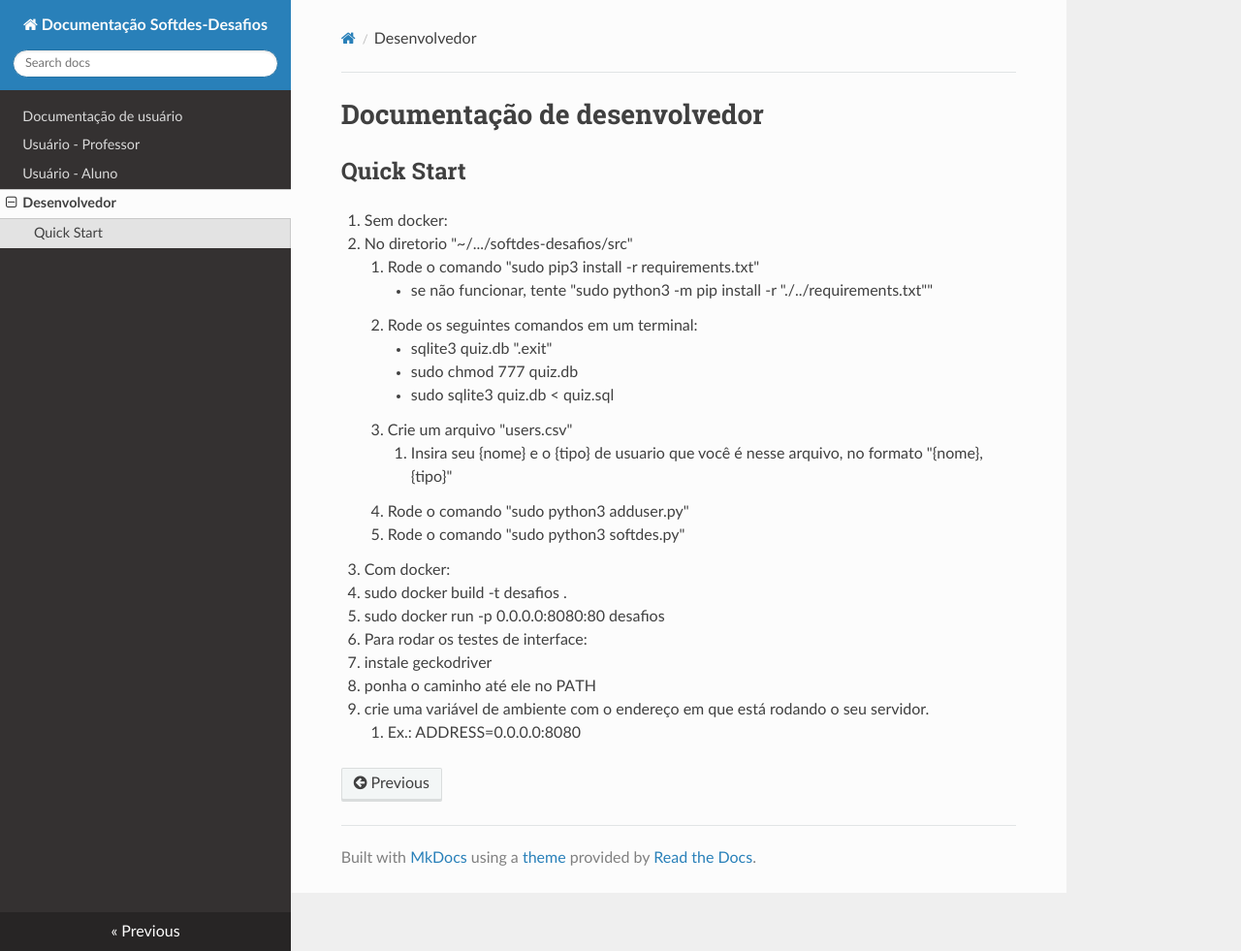
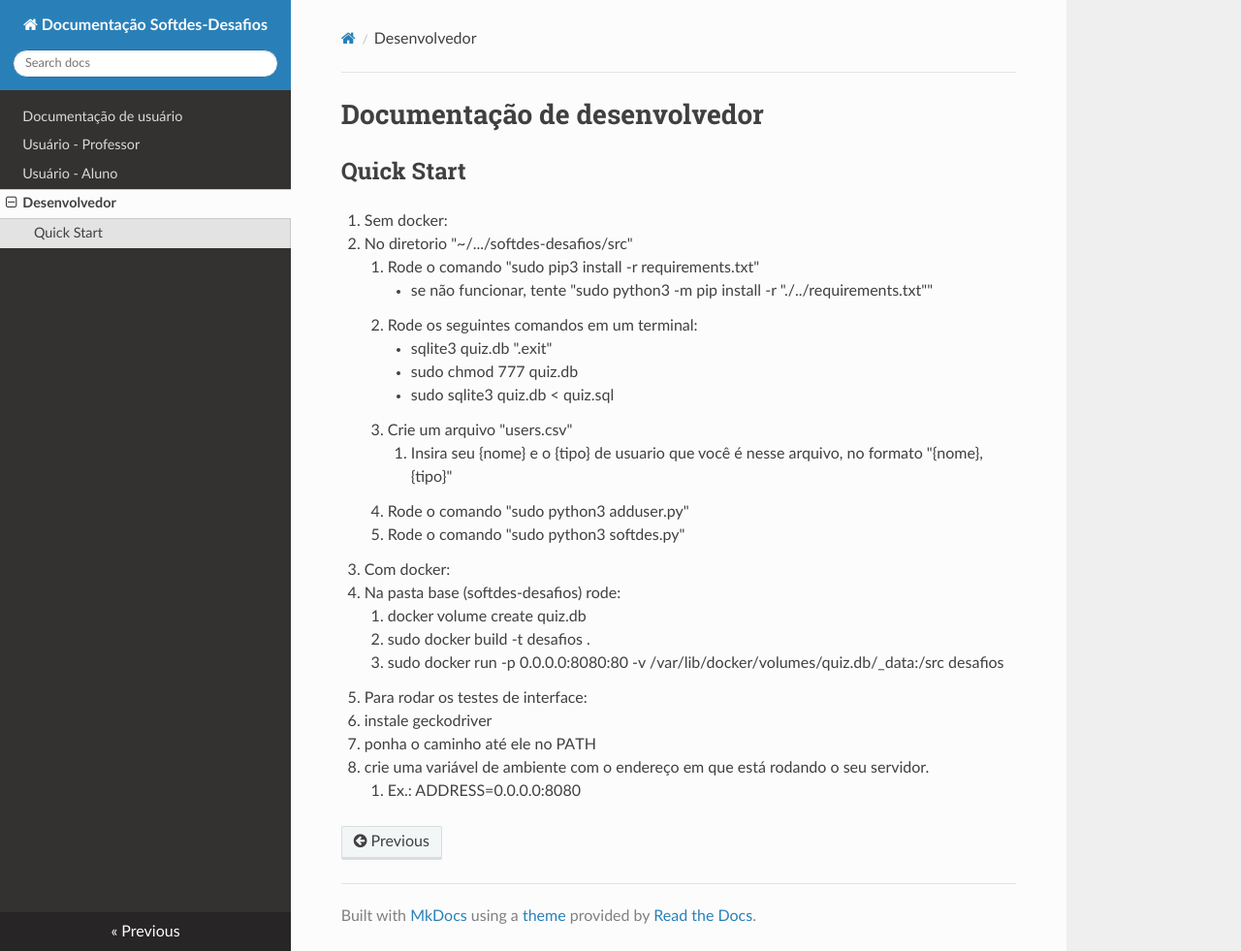
Before and after one commit to SabrinaMB/softdes-desafios, an MkDocs documentation site: the page built from docs/dev.md, in a window 1280 px wide and 981 px high. Shown: the whole window at 97% size. Built offline with MkDocs 1.6.1, drawn with Linux system fonts in a browser that asks for light colours; nearby versions of some CDN libraries.

Commit message:
dockerfile done

```diff
--- a/docs/dev.md
+++ b/docs/dev.md
@@ -14,8 +14,10 @@
       4. Rode o comando "sudo python3 adduser.py"
       5. Rode o comando "sudo python3 softdes.py"
 2. Com docker:
-   1. sudo docker build -t desafios .
-   2. sudo docker run -p 0.0.0.0:8080:80 desafios
+   1. Na pasta base (softdes-desafios) rode:
+      1. docker volume create quiz.db
+      2. sudo docker build -t desafios .
+      3. sudo docker run -p 0.0.0.0:8080:80 -v /var/lib/docker/volumes/quiz.db/_data:/src desafios
 3. Para rodar os testes de interface:
    1. instale geckodriver
    2. ponha o caminho até ele no PATH
```
Also changed, not shown: 3 other files.
